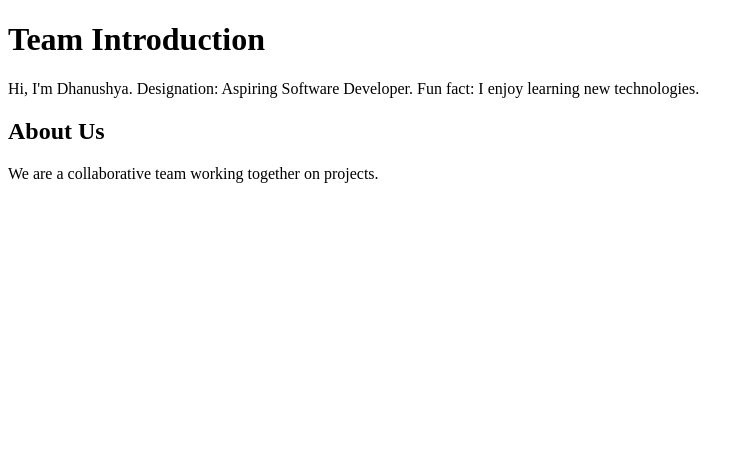
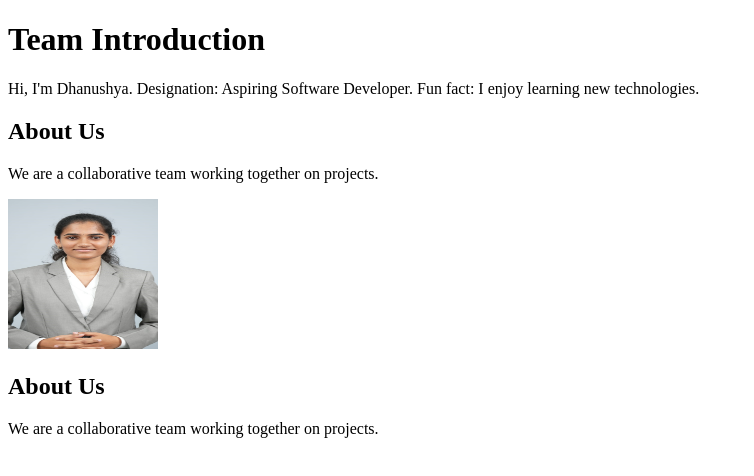
Before and after one commit to Dhanushya05/team-intro1, a plain HTML site: page index.html in a window 1280 px wide. Shown: the whole page, without its empty margins (0-754 px from the left). Drawn offline with Linux system fonts and the light colour scheme.

Commit message:
Added my profile picture

```diff
--- a/index.html
+++ b/index.html
@@ -7,7 +7,11 @@
 <body>
     <h1>Team Introduction</h1>
     <p>Hi, I'm Dhanushya. Designation: Aspiring Software Developer. Fun fact: I enjoy learning new technologies.</p>
+
     <h2>About Us</h2>
+<p>We are a collaborative team working together on projects.</p>
+<img src="Dhanushya image.jpeg" alt="Profile Picture" width="150" height="150">
+<h2>About Us</h2>
 <p>We are a collaborative team working together on projects.</p>
 </body>
 </html>
```
Also changed, not shown: Dhanushya image.jpeg (added).
